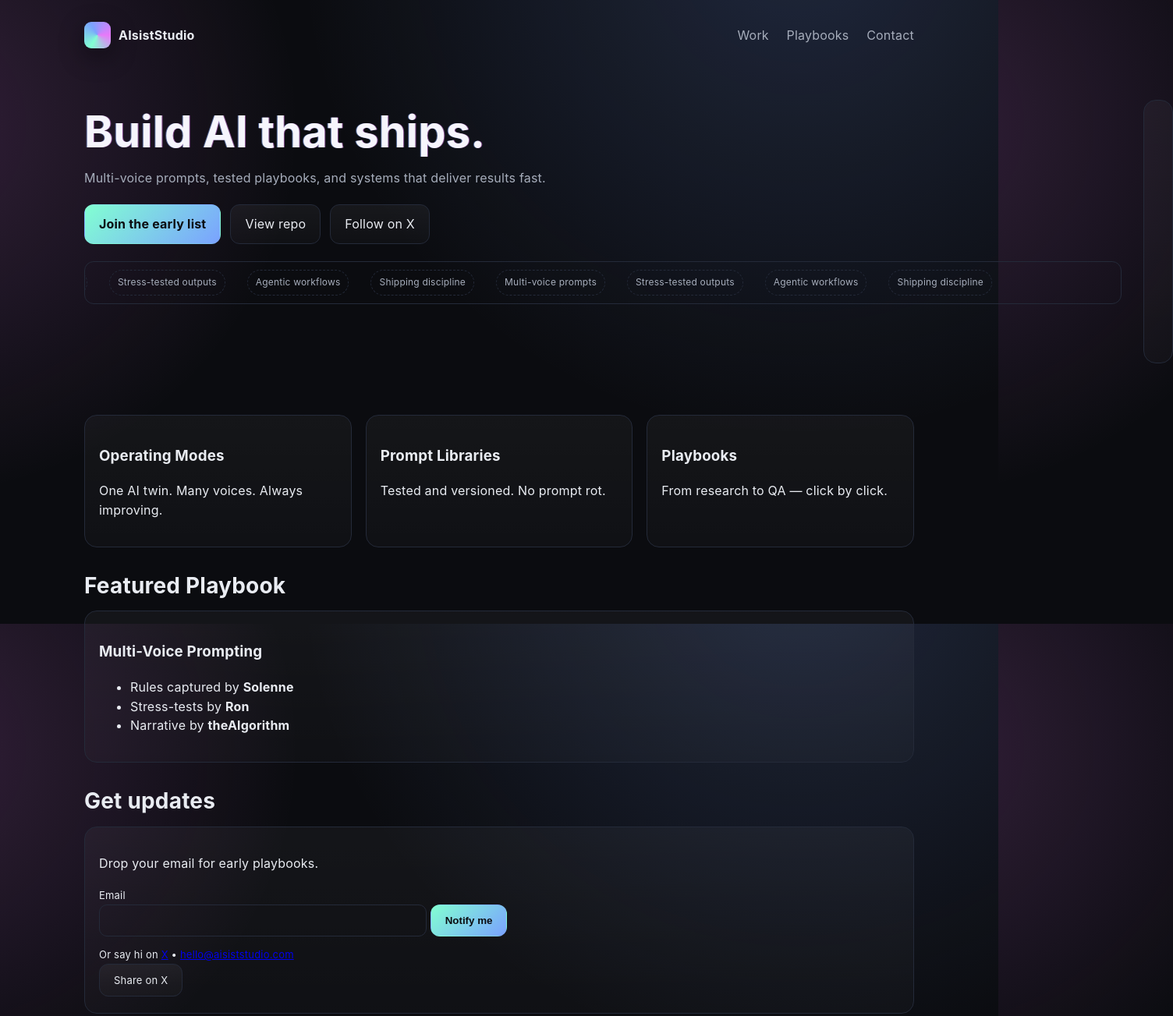
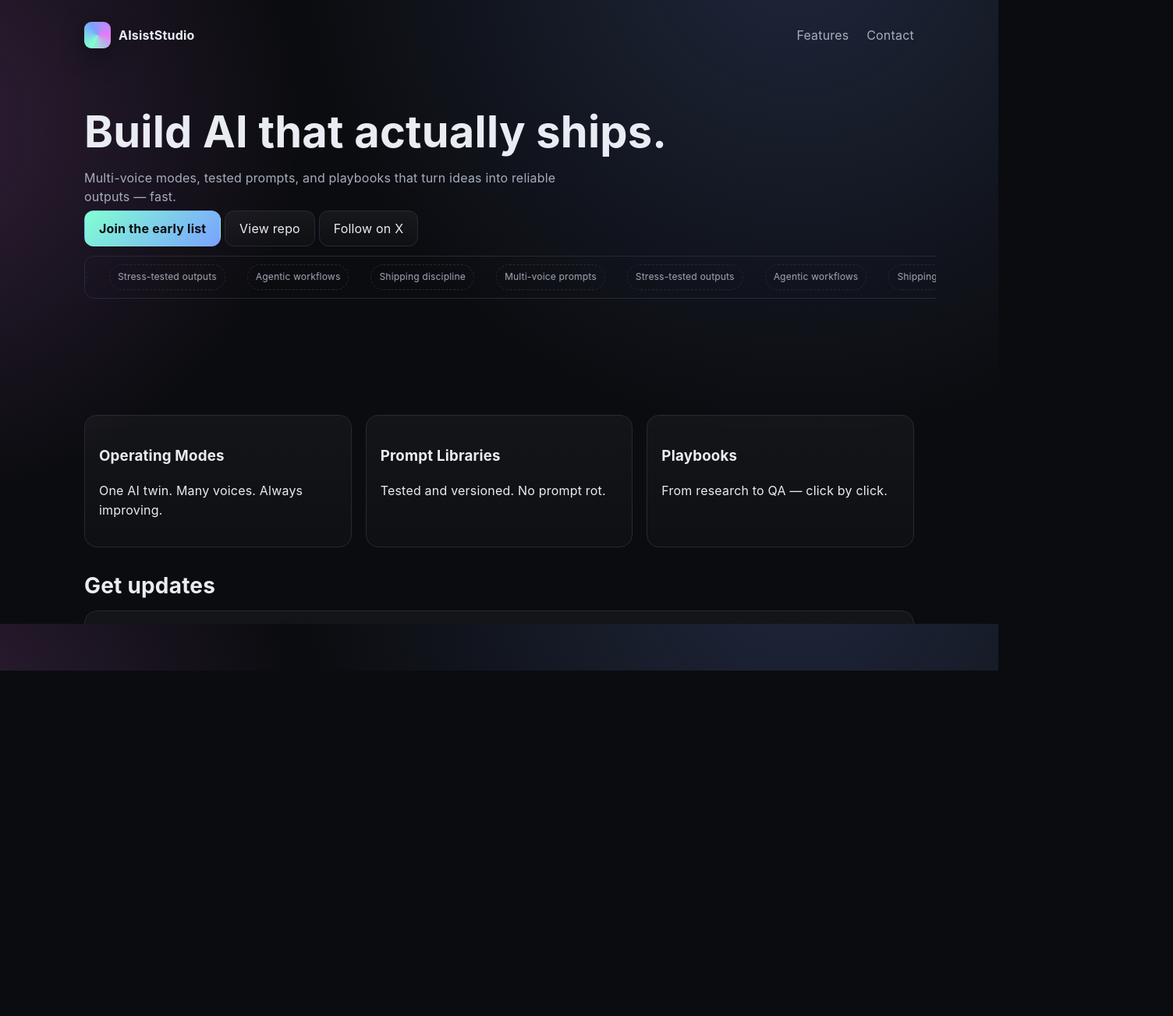
Before and after one commit to SpyderBox/aisiststudio-site, a plain HTML site: page index.html in a window 1280 px wide. Shown: the top 1303 px of the page at 78% size, 1504 px wide, since content can reach past the window. After the commit the page ends 860 px from the top, so only its background shows below. Drawn offline with Linux system fonts and the light colour scheme.

Commit message:
Add files via upload
AIsist content haha

```diff
--- a/index.html
+++ b/index.html
@@ -1,51 +1,43 @@
 <!doctype html>
 <!--
-  Sandbox build — personal project / learning mode.
-  Notes:
-  - Form action uses a placeholder endpoint. Swap with a real service (e.g., Formspree/Getform) when ready.
-  - 'yourXhandle' is a placeholder. Replace with your real handle for OG/Twitter cards.
-  - Keep this comment to remind future-you why submissions may not work in this build.
+  AIsistStudio — Landing (mobile + SEO baseline) — iOS horizontal scroll fix
 -->
 <html lang="en">
 <head>
   <meta charset="utf-8">
-  <meta name="viewport" content="width=device-width,initial-scale=1">
+  <meta name="viewport" content="width=device-width, initial-scale=1">
   <title>AIsistStudio — Build AI that actually ships</title>
-  <meta name="description" content="Collaborative AI systems that actually ship. Multi-voice operating modes, prompt libraries, and playbooks that turn ideas into shipped work.">
+  <meta name="description" content="Collaborative AI systems with multi-voice modes, prompt libraries, and playbooks that turn ideas into shipped work — fast.">
   <meta name="robots" content="index,follow,max-image-preview:large">
   <meta name="theme-color" content="#0b0c10">
   <meta name="color-scheme" content="dark light">
 
   <link rel="canonical" href="https://www.aisiststudio.com/">
   <link rel="icon" href="/favicon.svg" type="image/svg+xml">
-  <link rel="preconnect" href="https://formspree.io" crossorigin>
-  <link rel="preconnect" href="https://x.com" crossorigin>
-  <link rel="preconnect" href="https://github.com" crossorigin">
 
-  <!-- Open Graph -->
   <meta property="og:type" content="website">
   <meta property="og:url" content="https://www.aisiststudio.com/">
+  <meta property="og:site_name" content="AIsistStudio">
   <meta property="og:title" content="AIsistStudio — Build AI that actually ships">
-  <meta property="og:site_name" content="AIsistStudio">
   <meta property="og:description" content="Collaborative AI systems, prompts, and playbooks for real work.">
   <meta property="og:image" content="https://www.aisiststudio.com/og-default.jpg">
 
-  <!-- Twitter -->
   <meta name="twitter:card" content="summary_large_image">
-  <meta name="twitter:site" content="@yourXhandle"><!-- TODO: replace handle -->
+  <meta name="twitter:site" content="@AIsistStudios">
   <meta name="twitter:title" content="AIsistStudio — Build AI that actually ships">
   <meta name="twitter:description" content="Collaborative AI systems, prompts, and playbooks for real work.">
   <meta name="twitter:image" content="https://www.aisiststudio.com/og-default.jpg">
 
-  <!-- JSON-LD -->
-  <script type="application/ld+json">{
-    "@context":"https://schema.org",
-    "@type":"Organization",
-    "name":"AIsistStudio",
-    "url":"https://www.aisiststudio.com/",
-    "logo":"https://www.aisiststudio.com/favicon.svg",
-    "sameAs":["https://x.com/yourXhandle"]
-  }</script>
+  <script type="application/ld+json">
+  {
+    "@context": "https://schema.org",
+    "@type": "Organization",
+    "name": "AIsistStudio",
+    "url": "https://www.aisiststudio.com/",
+    "logo": "https://www.aisiststudio.com/favicon.svg",
+    "sameAs": ["https://x.com/AIsistStudios"]
+  }
+  </script>
 
   <style>
     :root{
@@ -53,7 +45,7 @@
       --accent:#82ffd2; --accent2:#7aa2ff; --accent3:#e879f9;
     }
     *{box-sizing:border-box}
-    html,body{height:100%}
+    html,body{height:100%;max-width:100%;overflow-x:hidden}
     body{
       margin:0; color:var(--fg);
       background:radial-gradient(50% 80% at 80% -10%,rgba(122,162,255,.18),transparent),
@@ -62,45 +54,34 @@
       font:16px/1.55 Inter, ui-sans-serif, system-ui, -apple-system, Segoe UI, Roboto, Helvetica, Arial, sans-serif;
       letter-spacing:.2px;
     }
-    .wrap{max-width:1120px; margin:0 auto; padding:28px}
-    .visually-hidden{position:absolute !important;height:1px;width:1px;overflow:hidden;clip:rect(1px,1px,1px,1px);white-space:nowrap;}
-    .skip-link{position:absolute;left:-999px;top:auto;width:1px;height:1px;overflow:hidden;}
-    .skip-link:focus{left:12px;top:12px;width:auto;height:auto;background:#000;color:#fff;padding:8px 10px;border-radius:8px;z-index:1000}
-
-    header{display:flex; align-items:center; justify-content:space-between}
-    .brand{display:flex; gap:10px; align-items:center; text-decoration:none; color:inherit}
+    img,svg,video,canvas{max-width:100%;height:auto;display:block}
+    .wrap{max-width:1120px; margin:0 auto; padding:28px; overflow:hidden}
+    .visually-hidden{position:absolute!important;height:1px;width:1px;overflow:hidden;clip:rect(1px,1px,1px,1px);white-space:nowrap}
+    .skip-link{position:absolute;left:0;top:0;transform:translateY(-200%);}
+    .skip-link:focus{transform:none;background:#000;color:#fff;padding:8px 10px;border-radius:8px;z-index:1000}
+    header,main,footer{display:block}
+    header{display:flex;align-items:center;justify-content:space-between}
+    .brand{display:flex;gap:10px;align-items:center;text-decoration:none;color:inherit}
     .logo{width:34px;height:34px;border-radius:9px;background:conic-gradient(from 210deg, var(--accent), var(--accent2), var(--accent3), var(--accent)); box-shadow:0 10px 32px rgba(0,0,0,.45)}
-    nav a{margin-left:18px; color:var(--muted); text-decoration:none}
+    nav a{margin-left:18px;color:var(--muted);text-decoration:none}
     nav a:hover{color:var(--fg)}
+    .grid{display:grid;grid-template-columns:repeat(3,1fr);gap:18px}
+    @media (max-width:900px){ .grid{grid-template-columns:1fr} }
+    h1{font-size:clamp(34px,4.4vw,56px);line-height:1.08;margin:.2em 0}
+    h2{font-size:clamp(20px,2.6vw,28px);margin:22px 0 10px}
+    p.lead{color:var(--muted);max-width:62ch}
+    .card{border:1px solid var(--ring);border-radius:16px;background:linear-gradient(180deg,rgba(255,255,255,.04),rgba(255,255,255,.02));padding:18px}
+    .btn{padding:12px 18px;border-radius:12px;border:1px solid var(--ring);text-decoration:none;color:var(--fg);background:linear-gradient(180deg,rgba(255,255,255,.05),rgba(255,255,255,.02));transition:transform .15s ease}
+    .btn.primary{background:linear-gradient(135deg,var(--accent),var(--accent2));color:#0b0c10;font-weight:700;border-color:transparent}
+    .btn:hover{transform:translateY(-1px)}
+    @media (prefers-reduced-motion: reduce){ *{animation:none;transition:none} }
 
     .hero{display:grid; grid-template-columns:1.2fr 1fr; gap:28px; margin:66px 0}
     @media (max-width:900px){ .hero{grid-template-columns:1fr} }
-    h1{font-size:clamp(34px,4.4vw,56px); line-height:1.08; margin:.2em 0}
-    h2{font-size:clamp(20px,2.6vw,28px); margin:22px 0 10px}
-    p.lead{color:var(--muted); max-width:62ch}
-
-    .cta{display:flex; gap:12px; margin-top:22px; flex-wrap:wrap}
-    .btn{padding:12px 18px; border-radius:12px; border:1px solid var(--ring); text-decoration:none; color:var(--fg); background:linear-gradient(180deg,rgba(255,255,255,.05),rgba(255,255,255,.02)); transition:transform .15s ease}
-    .btn.primary{background:linear-gradient(135deg,var(--accent),var(--accent2)); color:#0b0c10; font-weight:700; border-color:transparent}
-    .btn:hover{transform:translateY(-1px)}
-
-    .card{border:1px solid var(--ring); border-radius:16px; background:linear-gradient(180deg,rgba(255,255,255,.04),rgba(255,255,255,.02)); padding:18px}
-    .grid{display:grid; grid-template-columns:repeat(3,1fr); gap:18px}
-    @media (max-width:900px){ .grid{grid-template-columns:1fr} }
-
-    .ticker{display:flex; overflow:hidden; border:1px solid var(--ring); border-radius:12px; margin:22px 0}
-    .marquee{display:flex; gap:28px; padding:10px 14px; white-space:nowrap; animation:slide 22s linear infinite}
+    .ticker{display:flex; overflow-x:hidden; border:1px solid var(--ring); border-radius:12px; margin:22px 0}
+    .marquee{display:flex; gap:28px; padding:10px 14px; white-space:nowrap; animation:slide 22s linear infinite; will-change: transform}
     .chip{padding:6px 10px; border-radius:999px; border:1px dashed var(--ring); font-size:12px; color:var(--muted)}
     @keyframes slide{ from{transform:translateX(0)} to{transform:translateX(-50%)} }
-    @media (prefers-reduced-motion: reduce){ .marquee{animation:none} }
-
-    footer{color:var(--muted); margin:48px 0 12px}
-    .small{font-size:13px}
-
-    .glitch{position:relative; display:inline-block}
-    .glitch::after,.glitch::before{content:attr(data-text); position:absolute; left:0; top:0; mix-blend-mode:screen; filter:blur(.4px)}
-    .glitch::before{transform:translateX(-1px); color:var(--accent2); opacity:.5}
-    .glitch::after{transform:translateX(1px); color:var(--accent3); opacity:.5}
   </style>
 </head>
 <body>
@@ -112,21 +93,20 @@
         <div class="logo" aria-hidden="true"></div><strong>AIsistStudio</strong>
       </a>
       <nav aria-label="Primary">
-        <a href="#work">Work</a>
-        <a href="#playbooks">Playbooks</a>
+        <a href="#features">Features</a>
         <a href="#contact">Contact</a>
       </nav>
     </header>
 
     <main id="main">
-      <section class="hero" aria-labelledby="h-hero">
+      <section id="hero" class="hero" aria-labelledby="h-hero">
         <div>
-          <h1 id="h-hero"><span class="glitch" data-text="Build AI that ships.">Build AI that ships.</span></h1>
-          <p class="lead">Multi-voice prompts, tested playbooks, and systems that deliver results fast.</p>
+          <h1 id="h-hero">Build AI that actually ships.</h1>
+          <p class="lead">Multi-voice modes, tested prompts, and playbooks that turn ideas into reliable outputs — fast.</p>
           <div class="cta" role="group" aria-label="Primary actions">
             <a class="btn primary" href="#contact">Join the early list</a>
             <a class="btn" href="https://github.com/your-org/aisiststudio" rel="noopener noreferrer">View repo</a>
-            <a class="btn" href="https://x.com/yourXhandle" rel="me noopener noreferrer" aria-label="AIsistStudio on X">Follow on X</a>
+            <a class="btn" href="https://x.com/AIsistStudios" rel="me noopener noreferrer" aria-label="AIsistStudio on X">Follow on X</a>
           </div>
           <div class="ticker" aria-label="What we do">
             <div class="marquee" aria-hidden="true">
@@ -134,7 +114,6 @@
               <span class="chip">Stress-tested outputs</span>
               <span class="chip">Agentic workflows</span>
               <span class="chip">Shipping discipline</span>
-              <!-- clone for seamless loop -->
               <span class="chip">Multi-voice prompts</span>
               <span class="chip">Stress-tested outputs</span>
               <span class="chip">Agentic workflows</span>
@@ -164,42 +143,35 @@
         </div>
       </section>
 
-      <section id="work" class="grid" aria-labelledby="h-work">
-        <h2 id="h-work" class="visually-hidden">Work</h2>
-        <div class="card"><h3>Operating Modes</h3><p>One AI twin. Many voices. Always improving.</p></div>
-        <div class="card"><h3>Prompt Libraries</h3><p>Tested and versioned. No prompt rot.</p></div>
-        <div class="card"><h3>Playbooks</h3><p>From research to QA — click by click.</p></div>
-      </section>
-
-      <section id="playbooks" style="margin:28px 0" aria-labelledby="h-playbooks">
-        <h2 id="h-playbooks">Featured Playbook</h2>
+      <section id="features" class="grid" aria-labelledby="h-features">
+        <h2 id="h-features" class="visually-hidden">Features</h2>
         <div class="card">
-          <h3>Multi-Voice Prompting</h3>
-          <ul>
-            <li>Rules captured by <strong>Solenne</strong></li>
-            <li>Stress-tests by <strong>Ron</strong></li>
-            <li>Narrative by <strong>theAlgorithm</strong></li>
-          </ul>
+          <h3>Operating Modes</h3>
+          <p>One AI twin. Many voices. Always improving.</p>
+        </div>
+        <div class="card">
+          <h3>Prompt Libraries</h3>
+          <p>Tested and versioned. No prompt rot.</p>
+        </div>
+        <div class="card">
+          <h3>Playbooks</h3>
+          <p>From research to QA — click by click.</p>
         </div>
       </section>
 
-      <section id="contact" style="margin:28px 0" aria-labelledby="h-contact">
+      <section id="contact" aria-labelledby="h-contact" style="margin:28px 0">
         <h2 id="h-contact">Get updates</h2>
         <div class="card">
           <p>Drop your email for early playbooks.</p>
-          <!-- Default: Placeholder form (Formspree) -->
           <form action="https://formspree.io/f/yourid" method="POST" aria-label="Email signup">
-            <label class="small" for="email">Email</label><br>
+            <label class="visually-hidden" for="email">Email</label>
             <input id="email" name="email" type="email" required autocomplete="email"
               style="width:min(420px,100%);padding:12px 14px;border-radius:10px;border:1px solid var(--ring);background:transparent;color:var(--fg)">
             <button class="btn primary" type="submit">Notify me</button>
           </form>
-          <!-- SSF: Super Simple Fallback (mailto). Uncomment to use instead of form -->
-          <!--
-          <p><a class="btn primary" href="mailto:hello@aisiststudio.com">Email AIsistStudio</a></p>
-          -->
-          <p class="small">Or say hi on <a href="https://x.com/yourXhandle" rel="noopener noreferrer">X</a> • <a href="mailto:hello@aisiststudio.com">hello@aisiststudio.com</a></p>
-          <p class="small"><a class="btn" href="https://twitter.com/intent/tweet?text=Checking%20out%20AIsistStudio%20%E2%80%94%20collaborative%20AI%20systems&url=https%3A%2F%2Fwww.aisiststudio.com%2F" rel="noopener noreferrer">Share on X</a></p>
+          <!-- SSF (mailto) — toggle as needed -->
+          <!-- <p><a class="btn primary" href="mailto:hello@aisiststudio.com">Email AIsistStudio</a></p> -->
+          <p class="small">Or say hi on <a href="https://x.com/AIsistStudios" rel="noopener noreferrer">@AIsistStudios</a> • <a href="mailto:hello@aisiststudio.com">hello@aisiststudio.com</a></p>
         </div>
       </section>
     </main>
```
